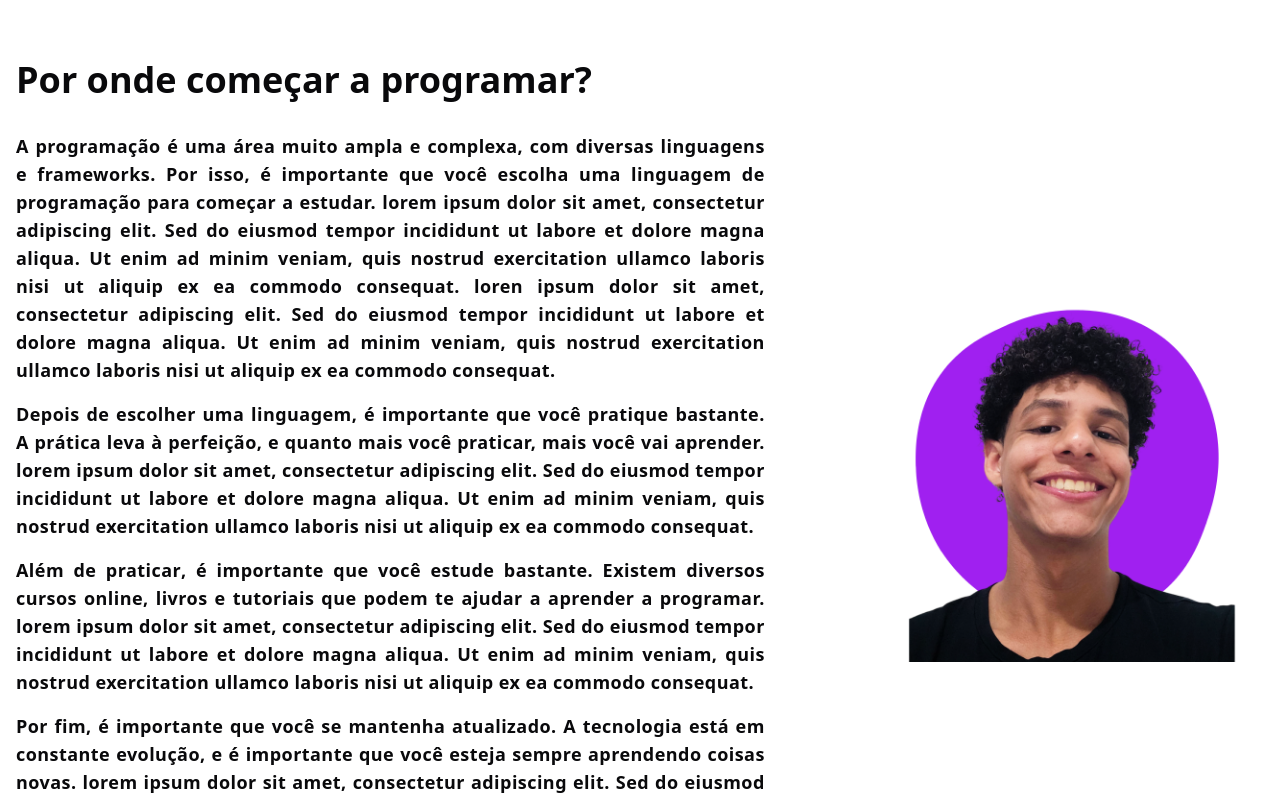
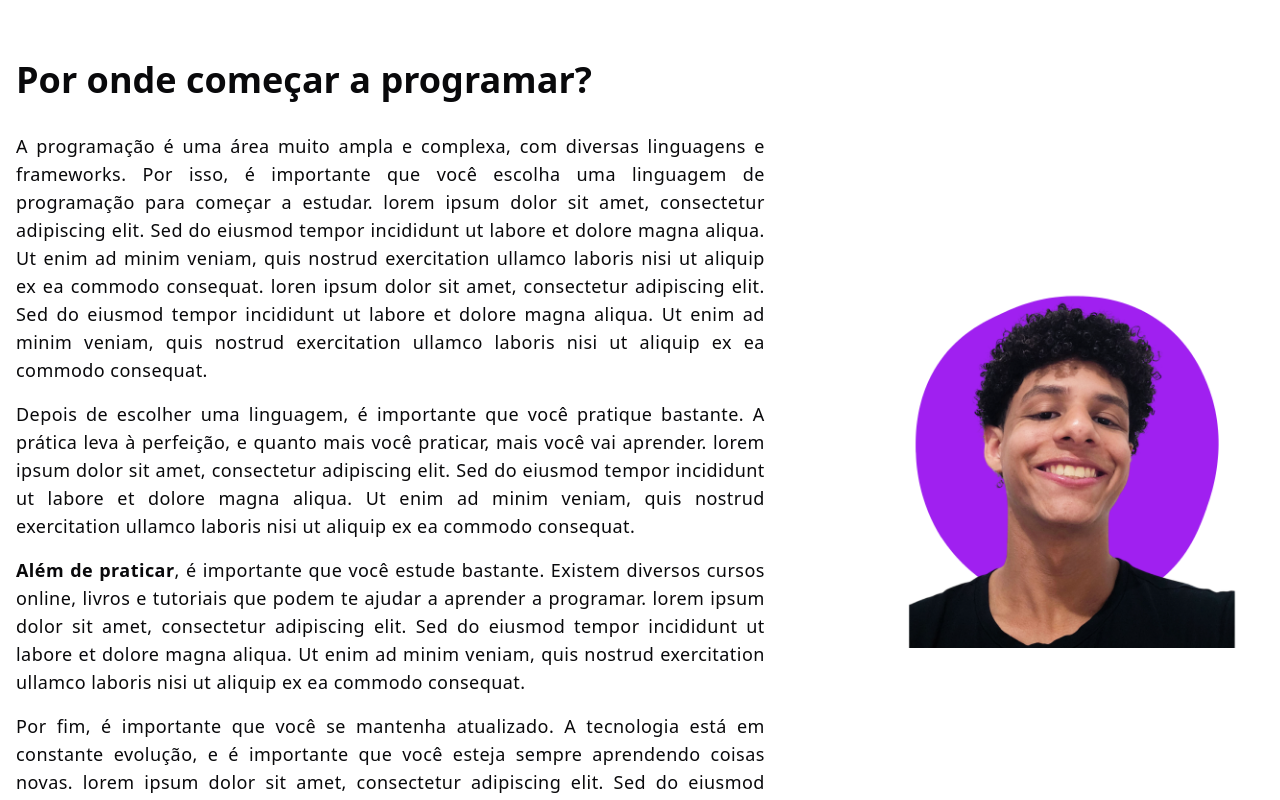
Before and after one commit to ArthurSilv4/front-desafioo.tech, a Next.js app: page / in a window 1280 px wide. Shown: the part 1840-2640 px from the top of the page. Built offline with nearby package versions, Linux system fonts and the light colour scheme.

Commit message:
mudando estilo da fonte

```diff
--- a/src/components/Layout/Main/StartProgramming/page.tsx
+++ b/src/components/Layout/Main/StartProgramming/page.tsx
@@ -19,13 +19,13 @@ export function StartProgramming() {
       <div className="container mx-auto px-4">
         <div className=" md:flex md:justify-between md:items-center">
           <div className="md:max-w-[60%]">
-            <h2 className="text-4xl font-extrabold mb-8">{content.title}</h2>
+            <h2 className="text-4xl font-bold mb-8">{content.title}</h2>
             {Object.keys(content)
               .filter((key) => key.startsWith("paragraph"))
               .map((key) => (
                 <div
                   key={key}
-                  className="text-lg font-semibold text-justify mt-4 tracking-wide"
+                  className="text-lg text-justify mt-4 tracking-wide"
                 >
                   <ReactMarkdown>
                     {content[key as keyof typeof content]}
```
